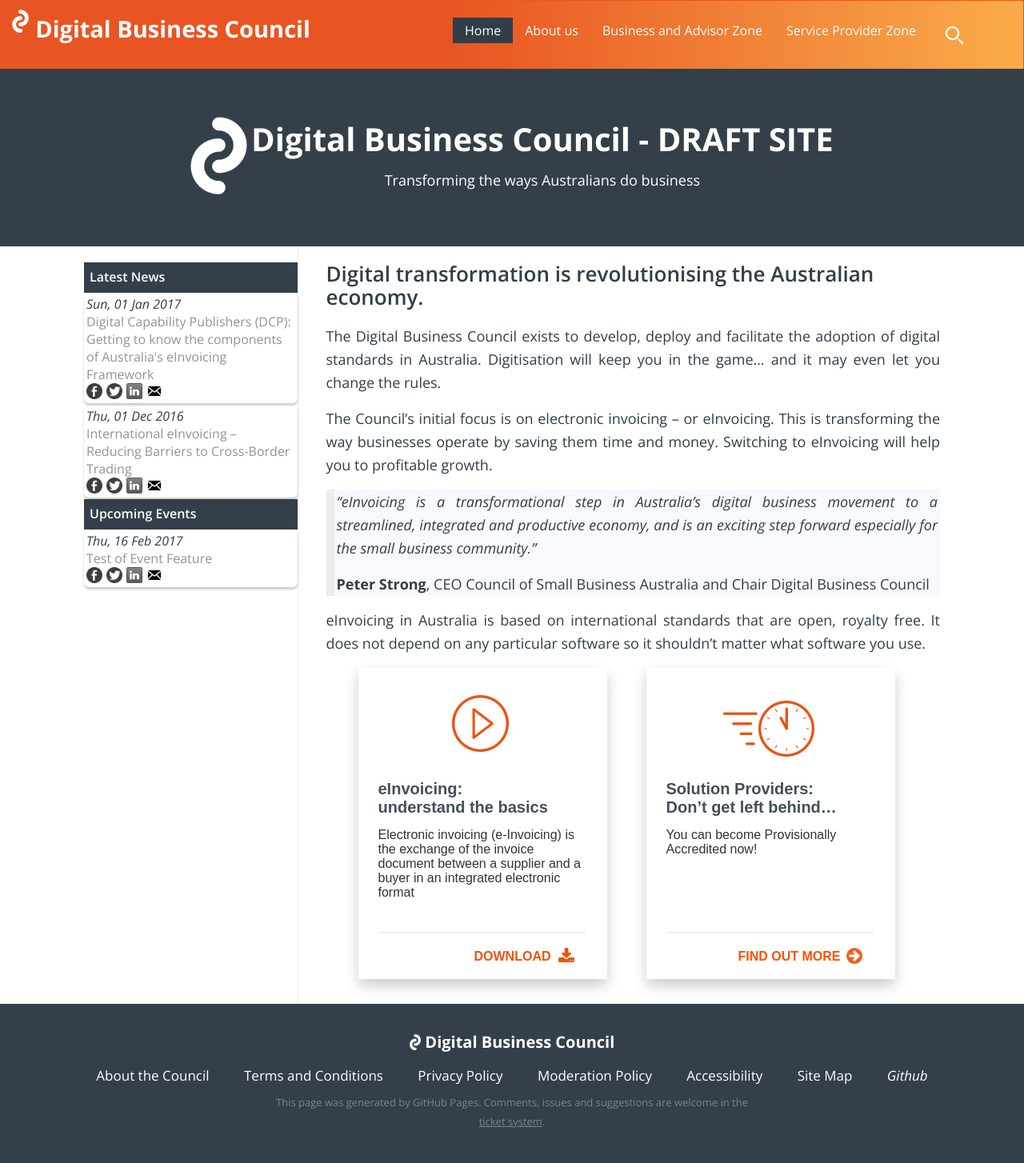
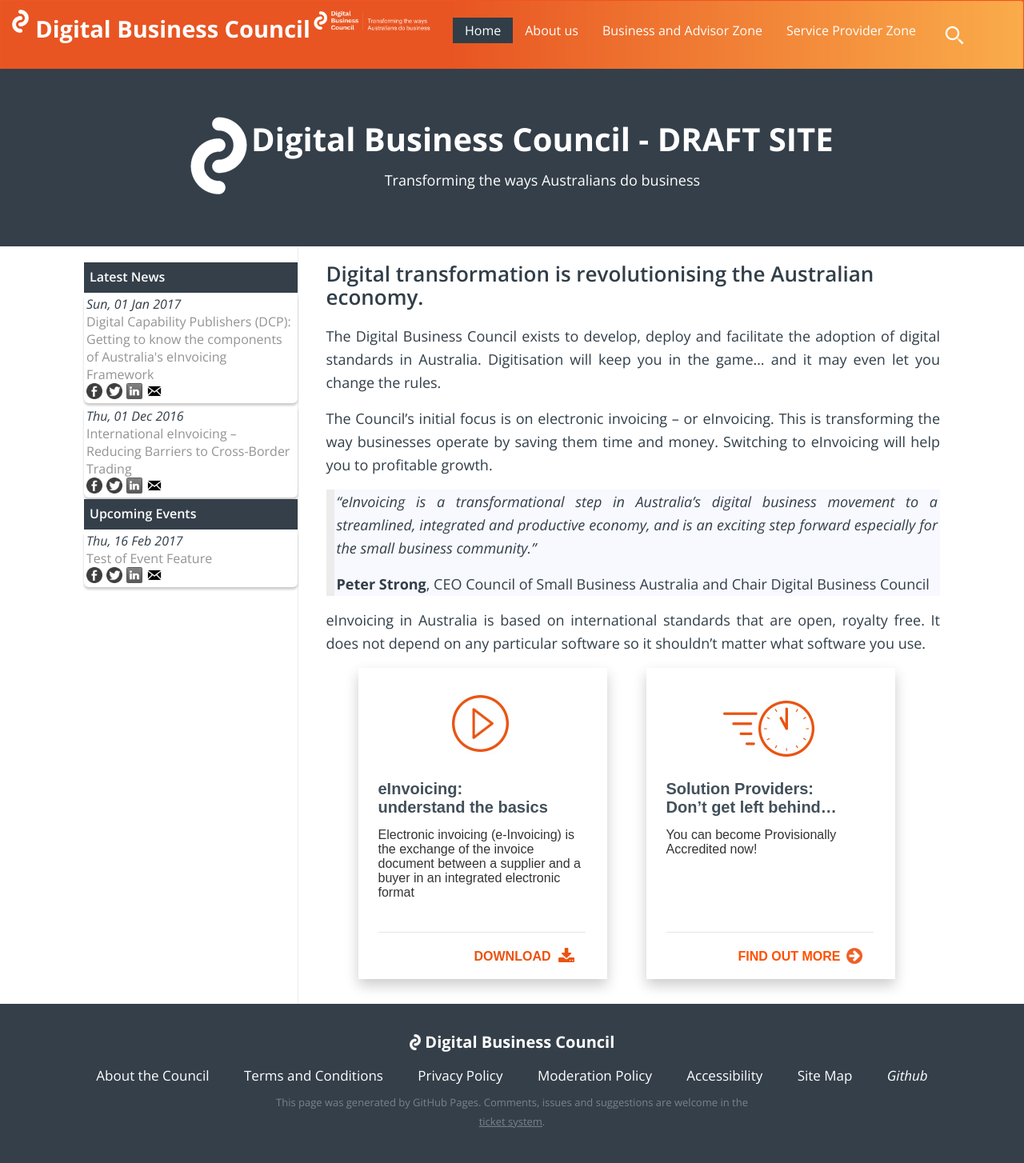
Before and after one commit to Digital-Business-Council/Digital-Business-Council.github.io, a Jekyll site: the page built from index.md, in a window 1280 px wide. Shown: the whole page at 80% size. Built offline with Jekyll 4.4.1, drawn with Linux system fonts in a browser that asks for light colours; our own code applies the rules of GitHub Pages for plain Markdown files.

Commit message:
Update header.html

```diff
--- a/_includes/header.html
+++ b/_includes/header.html
@@ -10,7 +10,9 @@
                 </div>
             </div>
             <a href="/" class="logo"><img src="/images/logo.png" alt="Digital Business Council Logo" style="float: left;"><span>Digital Business Council</span></a>
-            {% include header-menu.html %}
+            <a href="/" class="logo"><img src="/images/logo-tag-transparent.png" alt="Digital Business Council Logo" style="float: left;"></a>
+
+	    {% include header-menu.html %}
             {% include search-bar.html %}
         </div>
     </div>
```
